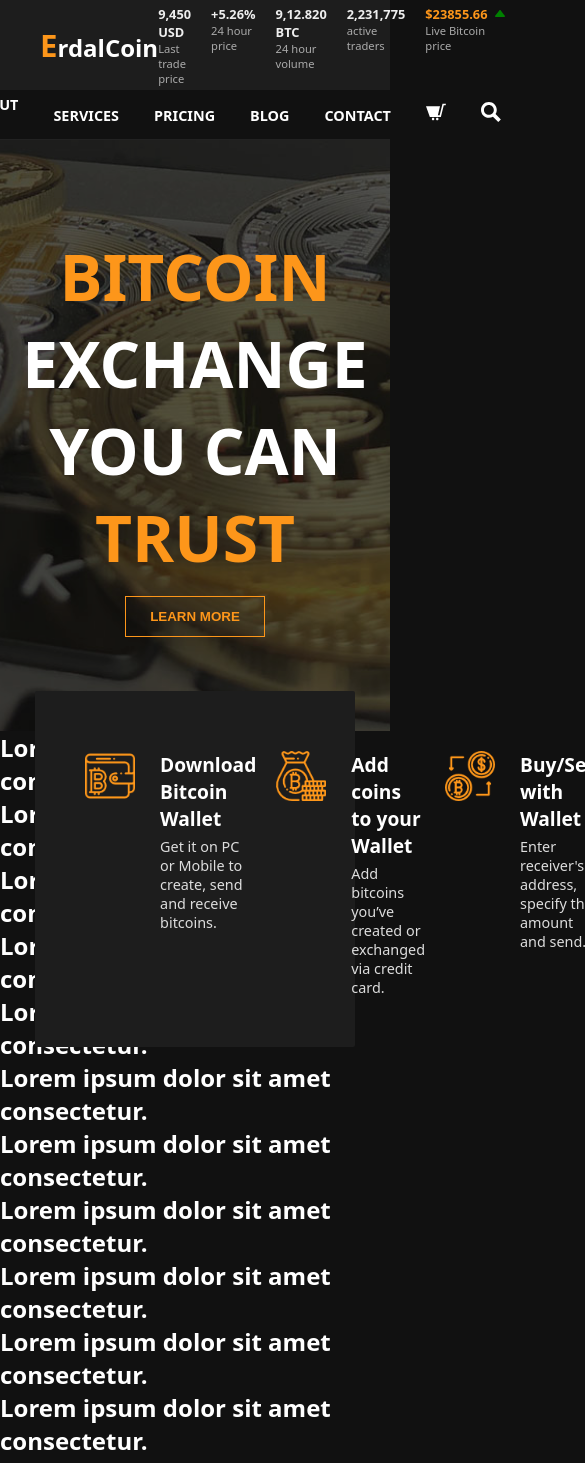
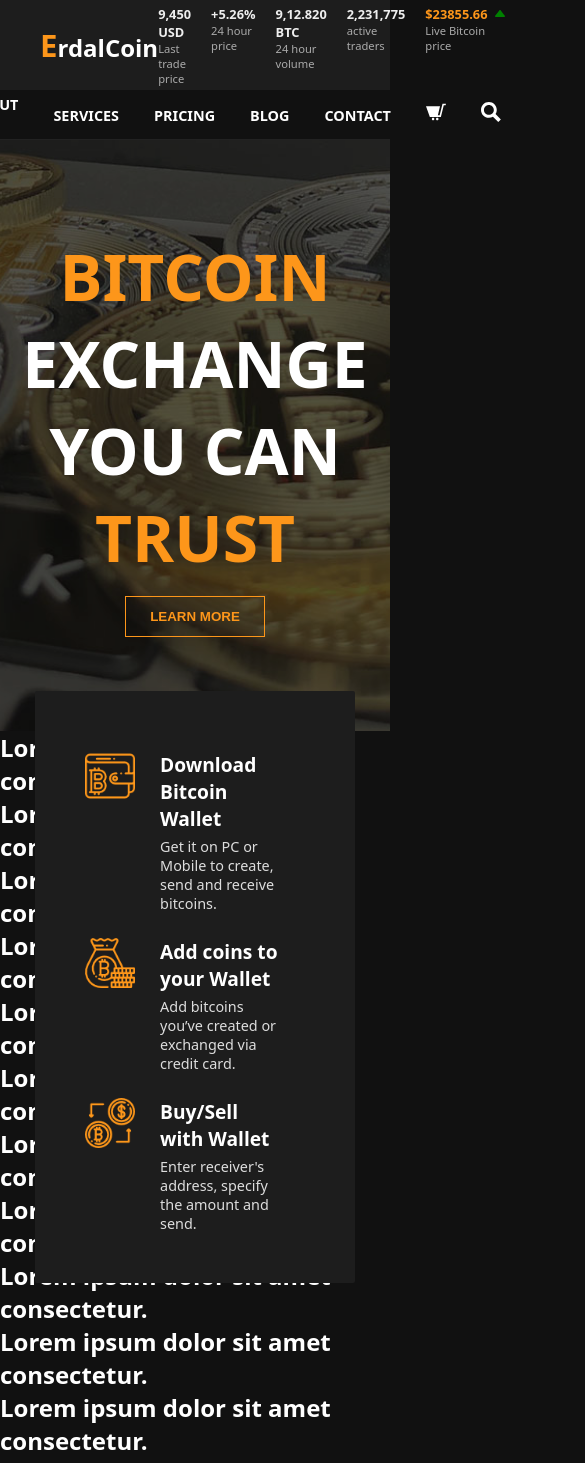
Before and after one commit to coderdal/cryptos-vue, a Vue app: page / in a window 390 px wide. Shown: the top 1463 px of the page, 585 px wide, since content can reach past the window. Built offline with nearby package versions, Linux system fonts and the light colour scheme.

Commit message:
home short info bar media queries

```diff
--- a/src/components/Home/homeShortInfo.vue
+++ b/src/components/Home/homeShortInfo.vue
@@ -75,4 +75,13 @@ section .content .info-box .text p {
   margin-top: 5px;
   font-size: 0.9em;
 }
+
+/* Media Queries */
+
+@media screen and (max-width: 915px) {
+  section .content {
+    flex-direction: column;
+    gap: 25px;
+  }
+}
 </style>
```
